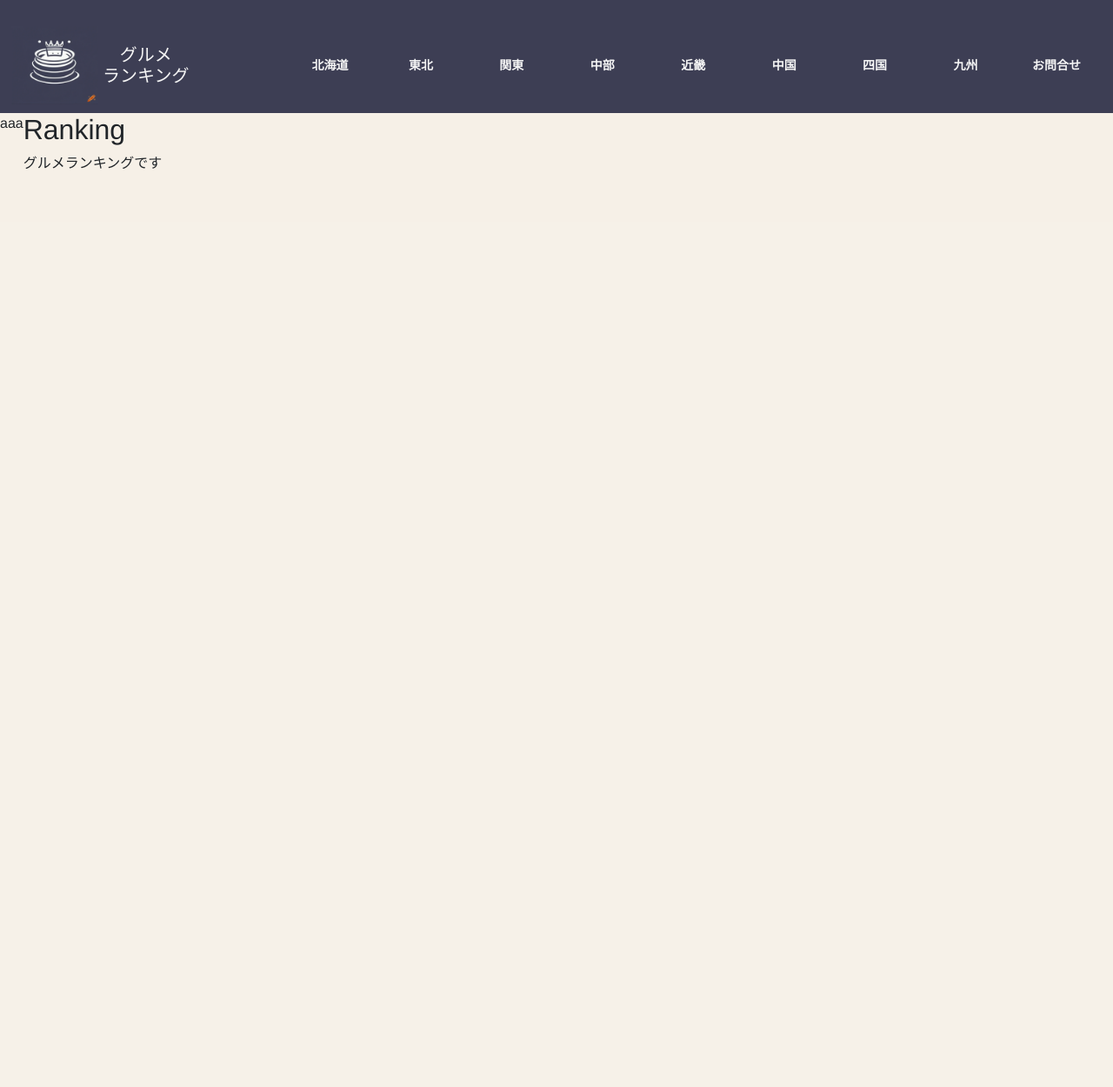
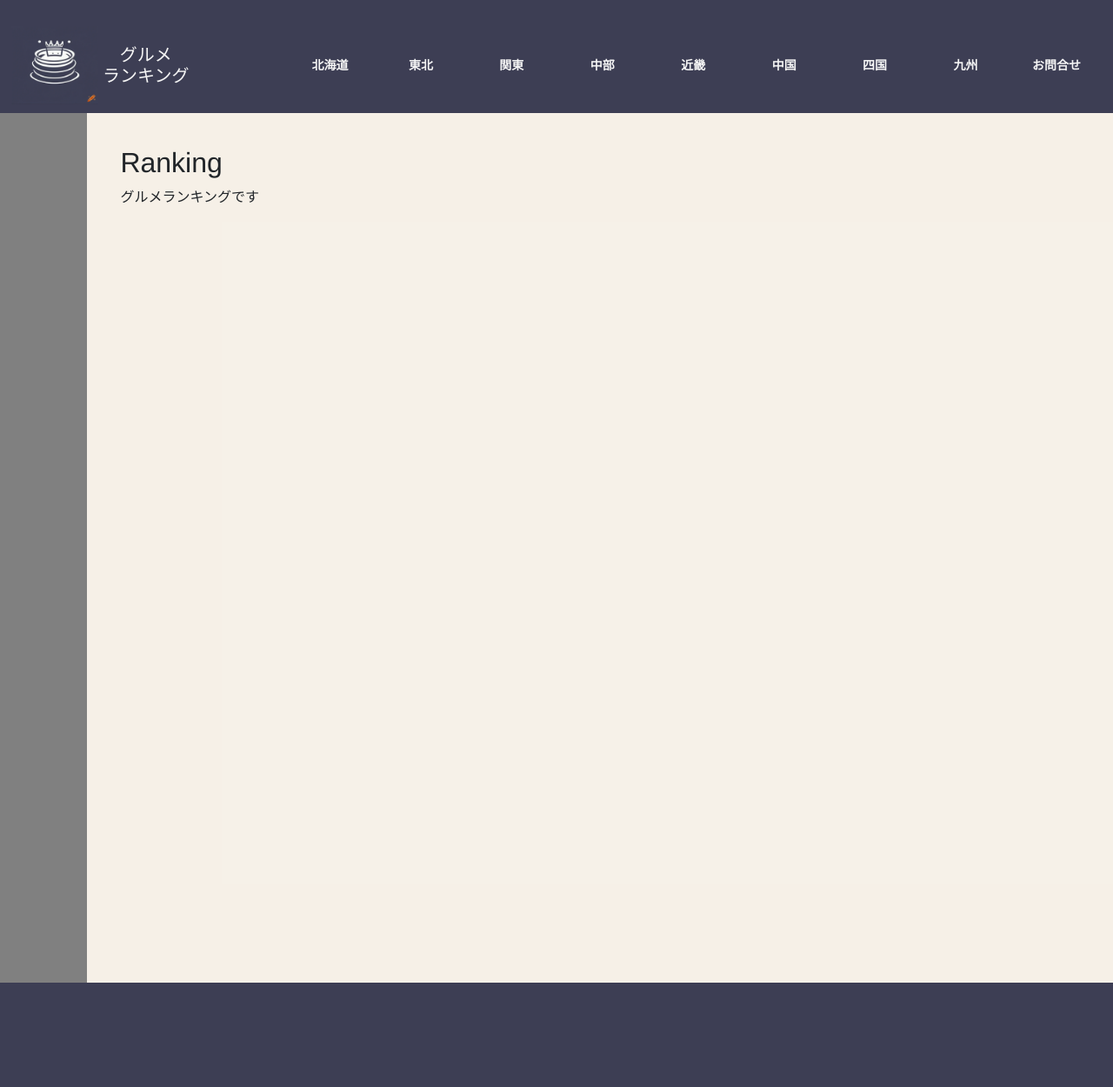
Before and after one commit to majishan-dev/foodRanking_web, a Django app: page /home/ in a window 1280 px wide. Shown: the whole page at 87% size. Before the commit the page ends 194 px from the top, so only its background shows below. Run offline with Django 5.2, Linux system fonts and the light colour scheme.

Commit message:
baseにサイドバーとfooterを追加

```diff
--- a/ranking/static/styles/base.css
+++ b/ranking/static/styles/base.css
@@ -1,14 +1,14 @@
-div#main{
-  	display: flex;
-	width: 100%;
+div#main {
+	display: flex;
 	height: 1000px;
 	background-color: #f2f2f2a7;
 }
 
-/* div#bar{
-	width: 10%;
+div#bar {
+	width: 100px;
+	background-color: gray;
 }
 
-div#contest{
-	width: 90%;
-} */
+div#contest {
+	margin: 3% 3%;
+}
--- /dev/null
+++ b/ranking/static/styles/footer.css
@@ -0,0 +1,12 @@
+
+footer {
+	width: 100%;
+	height: 120px;
+	text-align: center;
+	padding: 50px 0;
+	background-color: #3d3e54;
+}
+
+.footer-text {
+	color: #fff;
+}
--- a/ranking/static/styles/header.css
+++ b/ranking/static/styles/header.css
@@ -15,6 +15,7 @@ header {
   background-color: #3d3e54;
   display: flex;
   align-items: center;
+  z-index: 10000;
 }
 
 h1.header {
--- a/ranking/templates/base.html
+++ b/ranking/templates/base.html
@@ -1,14 +1,17 @@
 {% load static %}
 <!doctype html>
 <html lang="jp">
+
 <head>
   <meta charset="utf-8">
   <meta name="viewport" content="width=device-width, initial-scale=1">
-    <title>TodoList</title>
-    <link href="https://cdn.jsdelivr.net/npm/bootstrap@5.3.0/dist/css/bootstrap.min.css" rel="stylesheet" integrity="sha384-9ndCyUaIbzAi2FUVXJi0CjmCapSmO7SnpJef0486qhLnuZ2cdeRhO02iuK6FUUVM" crossorigin="anonymous">
+  <title>FoodRanking</title>
+  <link href="https://cdn.jsdelivr.net/npm/bootstrap@5.3.0/dist/css/bootstrap.min.css" rel="stylesheet"
+    integrity="sha384-9ndCyUaIbzAi2FUVXJi0CjmCapSmO7SnpJef0486qhLnuZ2cdeRhO02iuK6FUUVM" crossorigin="anonymous">
   <script src="https://ajax.googleapis.com/ajax/libs/jquery/3.5.1/jquery.min.js"></script>
   <link rel="stylesheet" href="{% static 'styles/header.css' %}" />
   <link rel="stylesheet" href="{% static 'styles/base.css' %}" />
+  <link rel="stylesheet" href="{% static 'styles/footer.css' %}" />
 
   <!-- 各html extendする側のheadコンテンツ -->
   {% block head %}
@@ -17,6 +20,7 @@
 
   <script src="{% static 'scripts/header.js' %}"></script>
 </head>
+
 <body>
   <div>
     <div>
@@ -26,8 +30,12 @@
             <img src="{% static 'pictures/icon_ranking.png' %}" width="100" height="90" alt="">
           </div>
           <div id="title">
-              <div><h1 class="header">グルメ</h1></div>
-              <div><h1 class="header">ランキング</h1></div>
+            <div>
+              <h1 class="header">グルメ</h1>
+            </div>
+            <div>
+              <h1 class="header">ランキング</h1>
+            </div>
           </div>
           </h1>
           <nav>
@@ -58,7 +66,7 @@
                   <li class="menu-sub-item"><a class="menu-sub-link" href="#">群馬</a></li>
                   <li class="menu-sub-item"><a class="menu-sub-link" href="#">埼玉</a></li>
                   <li class="menu-sub-item"><a class="menu-sub-link" href="#">千葉</a></li>
-                  <li class="menu-sub-item"><a class="menu-sub-link" href="#">東京</a></li>
+                  <li class="menu-sub-item"><a class="menu-sub-link" href="/list">東京</a></li>
                   <li class="menu-sub-item"><a class="menu-sub-link" href="#">神奈川</a></li>
                 </ul>
               </li>
@@ -130,7 +138,7 @@
     <div id="main">
 
       <div id="bar">
-          aaa
+
       </div>
       <div id="contest">
         {% block content %}
@@ -138,6 +146,12 @@
         {% endblock content %}
       </div>
     </div>
+    <footer>
+      <div id="footer">
+
+      </div>
+    </footer>
   </div>
 </body>
+
 </html>
```
Lines whose indentation alone changed are shown as unchanged.
